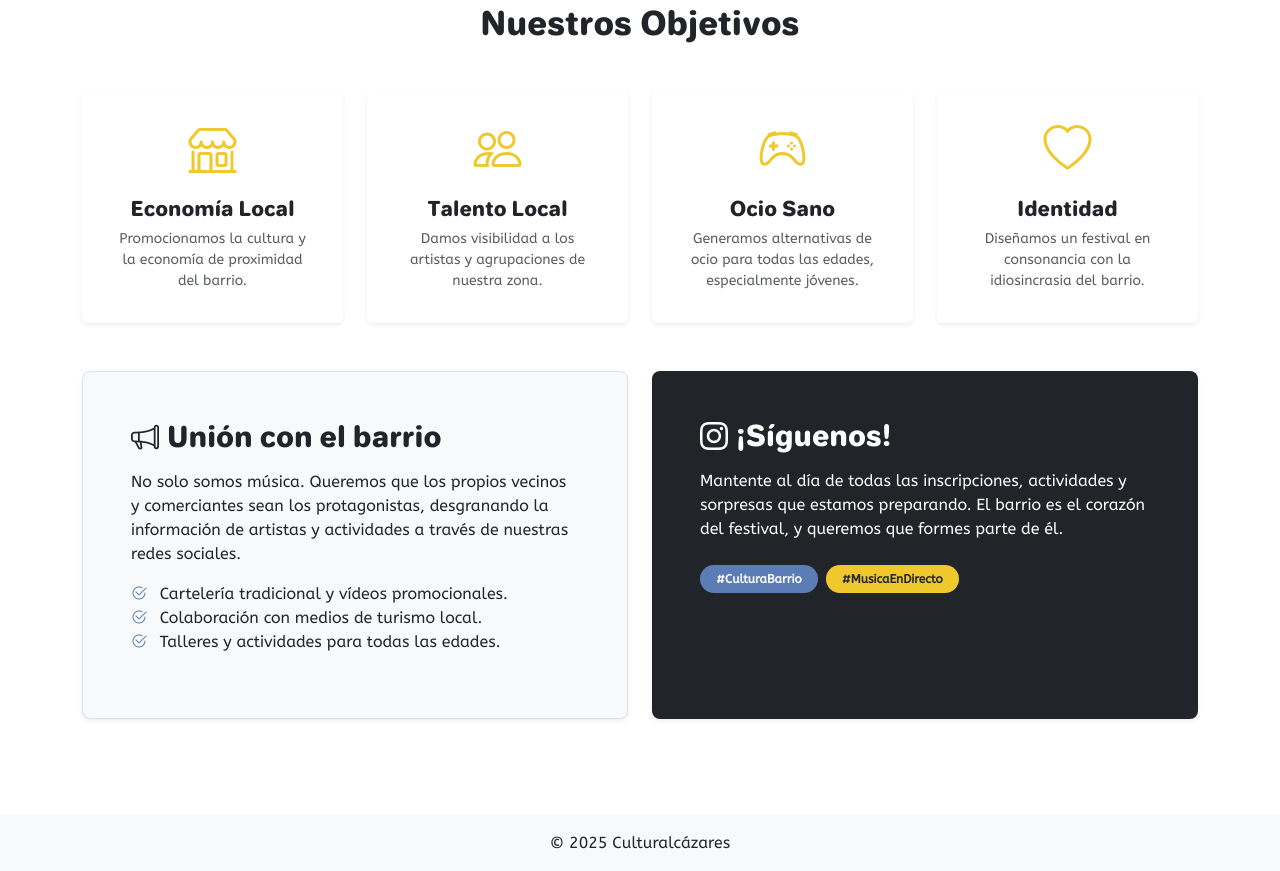
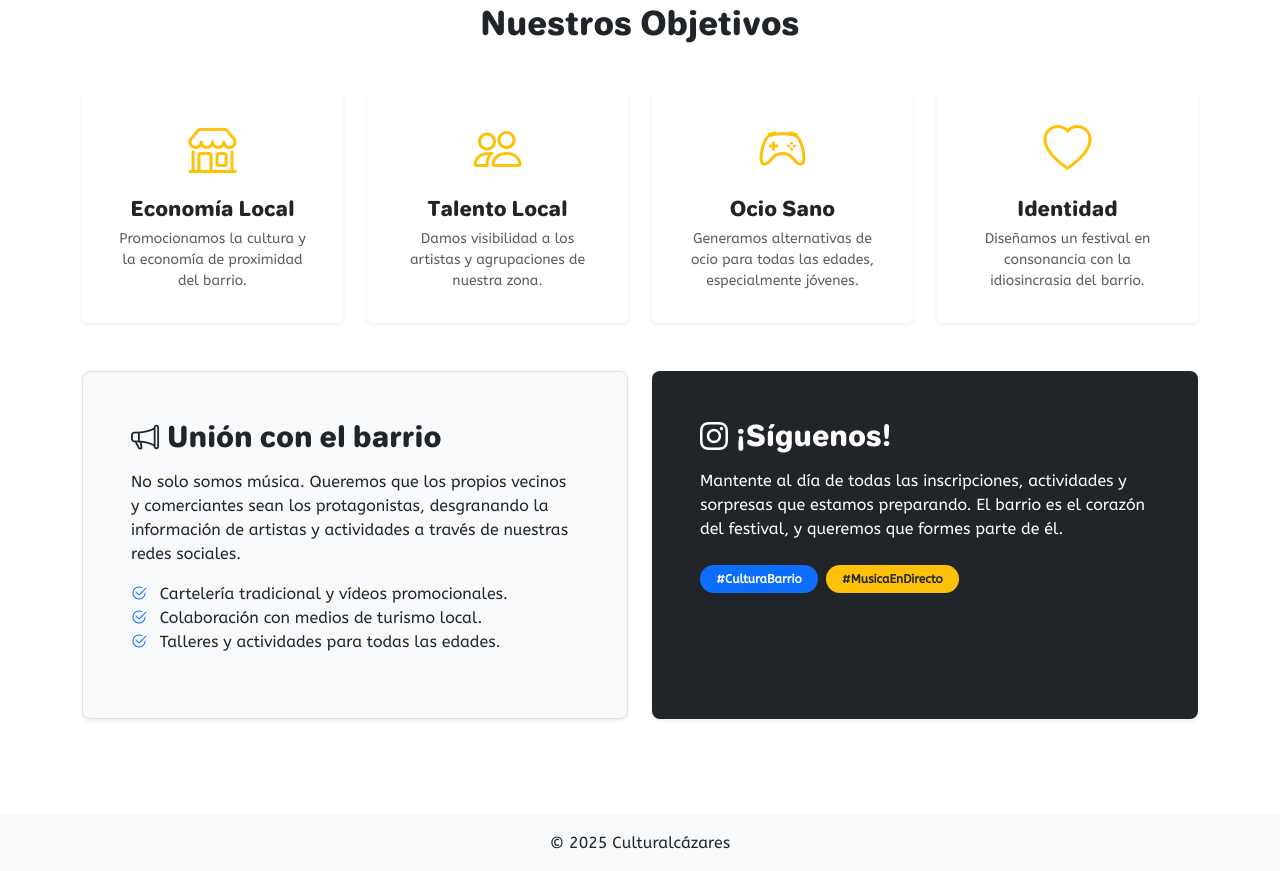
Before and after one commit to Culturalcazares/web, a Vue app: page /somos in a window 1280 px wide. Shown: the part 960-1831 px from the top of the page. Built offline with nearby package versions, Linux system fonts and the light colour scheme.

Commit message:
✏️ Colores

```diff
--- a/src/views/AboutView.vue
+++ b/src/views/AboutView.vue
@@ -98,16 +98,4 @@
 </template>
 
 <style scoped>
-.text-primary {
-  color: #5c7cb6 !important;
-}
-.bg-primary {
-  background-color: #5c7cb6 !important;
-}
-.text-warning {
-  color: #eec82d !important;
-}
-.bg-warning {
-  background-color: #eec82d !important;
-}
 </style>
```
